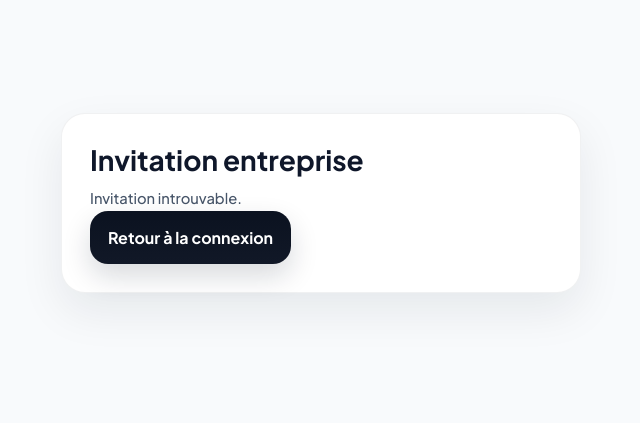
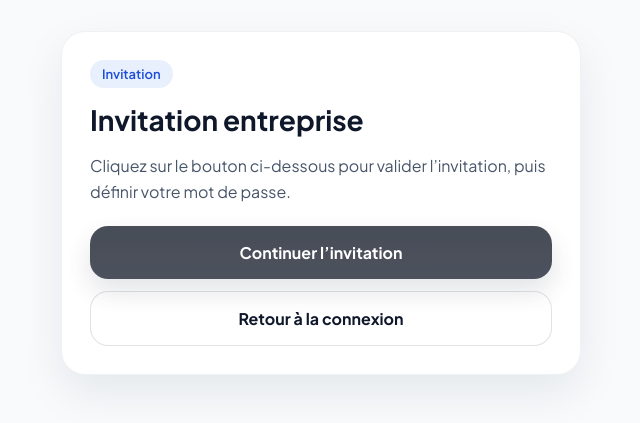
Before and after one commit to sylla-coder-tech/salesboard-saas, a React (Vite) app: page /accept-invitation in a window 1280 px wide. Shown: the part 197-620 px from the top of the page, without its empty margins (319-959 px from the left). Built offline with nearby package versions, Linux system fonts and the light colour scheme; no server answers.

Commit message:
Load invitation only after session verification

```diff
--- a/src/features/auth/pages/AcceptInvitationPage.jsx
+++ b/src/features/auth/pages/AcceptInvitationPage.jsx
@@ -61,6 +61,8 @@ export default function AcceptInvitationPage() {
       } catch (err) {
         if (!mounted) return;
         console.error('Erreur session invitation:', err);
+      } finally {
+        if (mounted) setLoading(false);
       }
     }
 
@@ -93,9 +95,9 @@ export default function AcceptInvitationPage() {
 
     async function loadInvitation() {
       try {
-        setLoading(true);
         setError('');
 
+        if (!session?.user) return;
         if (!invitationToken) {
           setInvitation(null);
           return;
@@ -108,8 +110,6 @@ export default function AcceptInvitationPage() {
       } catch (err) {
         if (!mounted) return;
         setError(err.message || 'Impossible de charger cette invitation.');
-      } finally {
-        if (mounted) setLoading(false);
       }
     }
 
@@ -118,7 +118,7 @@ export default function AcceptInvitationPage() {
     return () => {
       mounted = false;
     };
-  }, [invitationToken]);
+  }, [invitationToken, session]);
 
   const expired = useMemo(() => {
     return isInvitationExpired(invitation?.expire_at);
@@ -283,7 +283,43 @@ export default function AcceptInvitationPage() {
       <section className="auth-page-shell">
         <div className="auth-card">
           <h1>Invitation entreprise</h1>
-          <p>Chargement de l’invitation...</p>
+          <p>Chargement...</p>
+        </div>
+      </section>
+    );
+  }
+
+  if (!session?.user) {
+    return (
+      <section className="auth-page-shell">
+        <div className="auth-card">
+          <div className="auth-badge">Invitation</div>
+          <h1>Invitation entreprise</h1>
+          <p>
+            Cliquez sur le bouton ci-dessous pour valider l’invitation,
+            puis définir votre mot de passe.
+          </p>
+
+          {error ? <p className="error-text">{error}</p> : null}
+
+          <div className="auth-actions-stack">
+            <button
+              type="button"
+              className="primary-btn"
+              onClick={handleContinueInvitation}
+              disabled={verifying || !tokenHash}
+            >
+              {verifying ? 'Validation...' : 'Continuer l’invitation'}
+            </button>
+
+            <button
+              type="button"
+              className="secondary-outline-btn"
+              onClick={handleBackToLogin}
+            >
+              Retour à la connexion
+            </button>
+          </div>
         </div>
       </section>
     );
@@ -308,10 +344,7 @@ export default function AcceptInvitationPage() {
       <section className="auth-page-shell">
         <div className="auth-card">
           <h1>Invitation entreprise</h1>
-          <p className="error-text">Invitation introuvable.</p>
-          <button type="button" className="primary-btn" onClick={handleBackToLogin}>
-            Retour à la connexion
-          </button>
+          <p>Chargement de l’invitation...</p>
         </div>
       </section>
     );
@@ -322,8 +355,7 @@ export default function AcceptInvitationPage() {
       <section className="auth-page-shell">
         <div className="auth-card">
           <h1>Invitation expirée</h1>
-          <p>Cette invitation pour <strong>cette entreprise</strong> a expiré.</p>
-          <p>Demandez une nouvelle invitation à l’administrateur.</p>
+          <p>Cette invitation a expiré.</p>
           <button type="button" className="primary-btn" onClick={handleBackToLogin}>
             Retour à la connexion
           </button>
@@ -376,35 +408,6 @@ export default function AcceptInvitationPage() {
           </div>
         </div>
 
-        {!session?.user ? (
-          <div className="auth-info-box">
-            <p>
-              Cliquez d’abord sur le bouton ci-dessous pour valider l’invitation,
-              puis définissez votre mot de passe.
-            </p>
-
-            {error ? <p className="error-text">{error}</p> : null}
-
-            <div className="auth-actions-stack">
-              <button
-                type="button"
-                className="primary-btn"
-                onClick={handleContinueInvitation}
-                disabled={verifying || !tokenHash}
-              >
-                {verifying ? 'Validation...' : 'Continuer l’invitation'}
-              </button>
-
-              <button
-                type="button"
-                className="secondary-outline-btn"
-                onClick={handleBackToLogin}
-              >
-                Retour à la connexion
-              </button>
-            </div>
-          </div>
-        ) : (
         <form className="auth-form-stack" onSubmit={handleActivateAccount}>
           <div className="form-group">
             <label>Mot de passe</label>
@@ -447,7 +450,6 @@ export default function AcceptInvitationPage() {
             </button>
           </div>
         </form>
-        )}
       </div>
     </section>
   );
```
Lines whose indentation alone changed are shown as unchanged.
